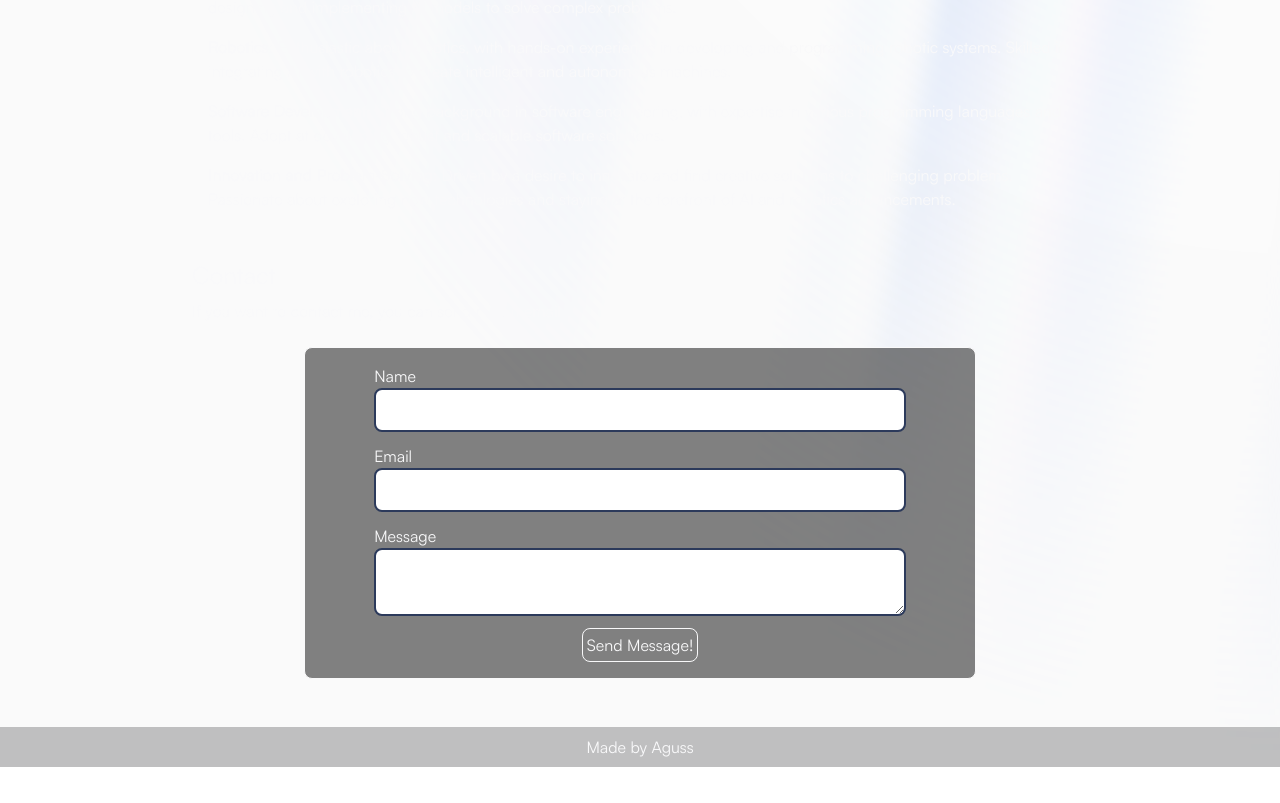
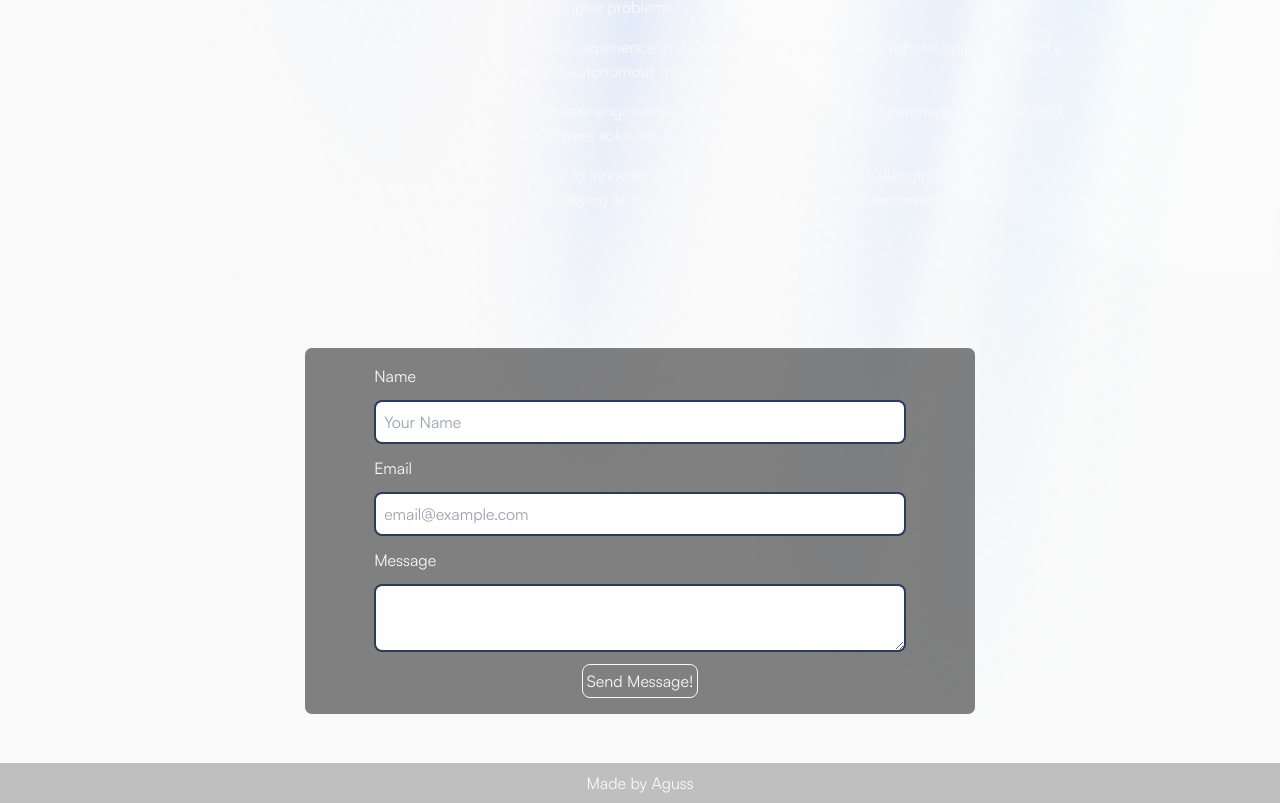
Before and after one commit to Aguss-Coder/Portfolio, a Next.js app: page /principal in a window 1280 px wide. Shown: the part 991-1794 px from the top of the page. Before the commit the page ends 1758 px from the top, so only its background shows below. Built offline with nearby package versions, Linux system fonts and the light colour scheme.

Commit message:
feat: add responsive design and add contact form utility

```diff
--- a/app/globals.css
+++ b/app/globals.css
@@ -28,7 +28,7 @@ body {
 }
 
 .parent {
-  @apply grid grid-cols-3 grid-rows-1 gap-0;
+  @apply grid grid-cols-1 lg:grid-cols-3 grid-rows-1 gap-0;
 }
 
 label {
@@ -36,5 +36,5 @@ label {
 }
 
 input {
-  @apply border-2 border-delft-blue rounded-lg p-2 text-eerie-black;
+  @apply flex flex-col w-10/12 border-2 border-delft-blue rounded-lg p-2 text-eerie-black;
 }
--- a/app/page.tsx
+++ b/app/page.tsx
@@ -19,23 +19,23 @@ export default function Home() {
           duration: 0.8,
           ease: 'easeInOut',
         }}
-        className='relative flex flex-col gap-4 items-center justify-center h-screen'
+        className='relative flex gap-4 items-center justify-center h-screen'
       >
-        <div className='flex items-center'>
+        <div className='flex flex-col md:flex-row items-center'>
           <div>
             <Image
               src='/photo.jpg'
               width={170}
               height={170}
               alt="Agustin Ludueña's photo"
-              className='mr-8 rounded-full'
+              className='pb-4 md:mr-8 rounded-full'
             />
           </div>
           <div>
-            <h1 className='pb-4 text-5xl text-seasalt font-bold'>
+            <h1 className='pb-4 text-center text-3xl md:text-start md:text-5xl text-seasalt font-bold'>
               Agustin Ludueña
             </h1>
-            <p className='text-xl text-seasalt'>
+            <p className='text-center md:text-start text-base md:text-xl text-seasalt'>
               A developer interested in AI. I want to create
               <br /> my own AI-powered assistant
             </p>
--- a/app/principal/page.tsx
+++ b/app/principal/page.tsx
@@ -19,7 +19,7 @@ export default function Home() {
   const projects: Project[] = projectData;
   return (
     <AuroraBackground className='h-full z-0'>
-      <nav className='sticky top-0 h-10 flex justify-end items-center w-full z-50 bg-black bg-opacity-15'>
+      <nav className='hidden sticky top-0 h-10 md:flex justify-end items-center w-full z-50 bg-black bg-opacity-15'>
         <ul className='nav-list'>
           <li className='nav-list hover:opacity-50'>
             <Link href='/'>Home</Link>
@@ -45,7 +45,7 @@ export default function Home() {
         }}
         className='flex z-0 gap-4 h-full'
       >
-        <div className='flex flex-col w-[70%] m-auto'>
+        <div className='flex flex-col w-[90%] md:w-[70%] m-auto'>
           <section
             className='z-10 pt-10'
             id='projects'
@@ -137,7 +137,7 @@ export default function Home() {
             id='contact'
           >
             <h2 className='text-2xl w-fit mb-2'>Contact</h2>
-            <p className='mb-6'>
+            <p className='  mb-6'>
               If you want to contact me, you can send me an email
             </p>
             <ContactForm />
--- a/components/ui/auroraBackground.tsx
+++ b/components/ui/auroraBackground.tsx
@@ -1,6 +1,5 @@
-"use client";
-import { cn } from "@/utils/cn";
-import React, { ReactNode } from "react";
+import { cn } from '@/utils/cn';
+import React, { ReactNode } from 'react';
 
 interface AuroraBackgroundProps extends React.HTMLProps<HTMLDivElement> {
   children: ReactNode;
@@ -17,14 +16,13 @@ export const AuroraBackground = ({
     <main>
       <div
         className={cn(
-          "relative h-[100vh] bg-zinc-50 dark:bg-zinc-900  text-slate-950 transition-bg",
+          'relative h-[100vh] bg-zinc-50 dark:bg-zinc-900 text-slate-950 transition-bg',
           className
         )}
         {...props}
       >
-        <div className="absolute inset-0 overflow-hidden">
+        <div className='absolute inset-0 overflow-hidden'>
           <div
-            //   I'm sorry but this is what peak developer performance looks like // trigger warning
             className={cn(
               `
               [--white-gradient:repeating-linear-gradient(100deg,var(--white)_0%,var(--white)_7%,var(--transparent)_10%,var(--transparent)_12%,var(--white)_16%)]
@@ -38,10 +36,9 @@ export const AuroraBackground = ({
               after:content-[""] after:absolute after:inset-0 after:[background-image:var(--white-gradient),var(--aurora)]
               after:dark:[background-image:var(--dark-gradient),var(--aurora)]
               after:[background-size:200%,_100%]
-            after:animate-aurora after:[background-attachment:fixed] after:mix-blend-difference
+              after:mix-blend-difference
               pointer-events-none
               absolute -inset-[10px] opacity-50 will-change-transform`,
-
               showRadialGradient &&
                 `[mask-image:radial-gradient(ellipse_at_100%_0%,black_10%,var(--transparent)_70%)]`
             )}
--- a/components/ui/contactForm.tsx
+++ b/components/ui/contactForm.tsx
@@ -1,82 +1,58 @@
 import React, { useState } from 'react';
+import { useForm, ValidationError } from '@formspree/react';
 
 function ContactForm() {
-  const [loading, setLoading] = useState(false);
-  const [successMessage, setSuccessMessage] = useState('');
+  const [state, handleSubmit] = useForm('xkgwrwwr');
 
-  const onSubmit = async (e: React.FormEvent<HTMLFormElement>) => {
-    e.preventDefault();
-
-    if (loading) return;
-
-    const form = e.target as HTMLFormElement;
-    const formValues = Object.fromEntries(new FormData(form).entries());
-
-    setLoading(true);
-    setSuccessMessage('');
-
-    try {
-      await fetch('/api/contact', {
-        method: 'POST',
-        headers: {
-          'Content-Type': 'application/json',
-        },
-        body: JSON.stringify(formValues),
-      }).then((response) => {
-        if (!response.ok) {
-          throw new Error(`HTTP error! Status: ${response.status}`);
+  if (state.succeeded) {
+    return <p>Thanks for reaching out! I'll get back to you soon.</p>;
   }
-        return response.json();
-      });
-
-      setLoading(false);
-      setSuccessMessage('Message sent!');
-
-      form.reset();
-    } catch (err) {
-      console.error(err);
-      alert('An error occurred. Please try again later.');
-      setLoading(false);
-    }
-  };
 
   return (
     <form
-      onSubmit={onSubmit}
+      onSubmit={handleSubmit}
       className='flex flex-col items-center gap-3 w-full max-w-2xl m-auto p-4 bg-eerie-black bg-opacity-50 rounded-lg border border-seasalt'
     >
-      <label>
-        <span>Name</span>
+      <label>Name</label>
       <input
+        id='name'
         type='text'
         name='name'
+        placeholder='Your Name'
         required
       />
-      </label>
-      <label>
-        <span>Email</span>
+      <label htmlFor='email'>Email</label>
       <input
+        id='email'
         type='email'
         name='email'
+        placeholder='email@example.com'
         required
       />
-      </label>
-      <label>
-        <span>Message</span>
+      <ValidationError
+        prefix='Email'
+        field='email'
+        errors={state.errors}
+      />
+      <label>Message</label>
       <textarea
-          className='border-2 border-delft-blue rounded-lg p-2 text-eerie-black'
+        className='flex flex-col w-10/12 border-2 border-delft-blue rounded-lg p-2 text-eerie-black'
+        id='message'
         name='message'
         required
       />
-      </label>
+      <ValidationError
+        prefix='Message'
+        field='message'
+        errors={state.errors}
+      />
       <button
         className='p-1 w-fit rounded-lg border border-seasalt'
-        disabled={loading}
+        disabled={state.submitting}
         type='submit'
       >
         Send Message!
       </button>
-      {successMessage && <p>{successMessage}</p>}
     </form>
   );
 }
--- a/package.json
+++ b/package.json
@@ -9,6 +9,7 @@
     "lint": "next lint"
   },
   "dependencies": {
+    "@formspree/react": "^2.5.1",
     "@tabler/icons-react": "^3.3.0",
     "clsx": "^2.1.1",
     "framer-motion": "^11.2.4",
```
Also changed, not shown: 1 other file (tests, documents, lock files or other folders). Lines whose indentation alone changed are shown as unchanged.
